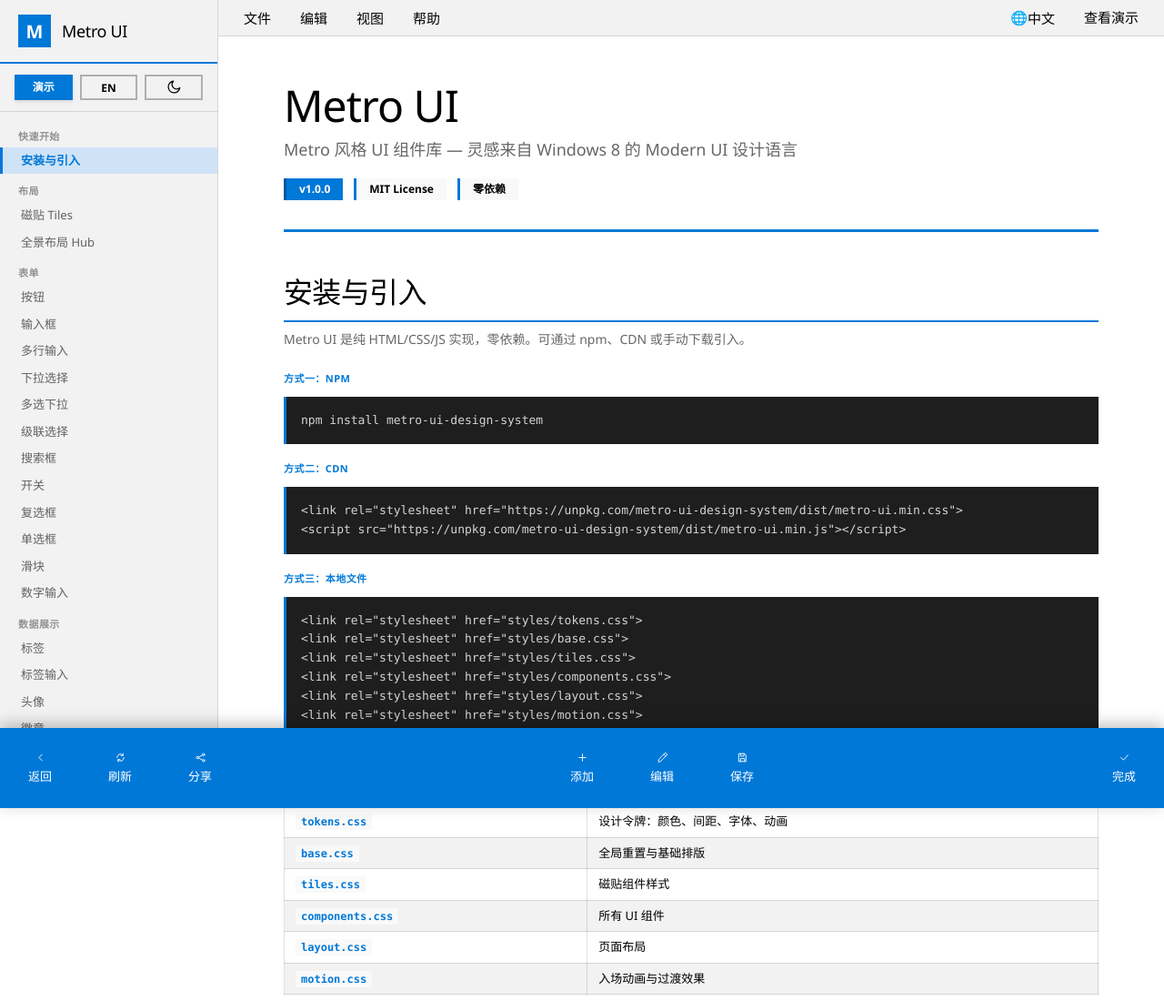
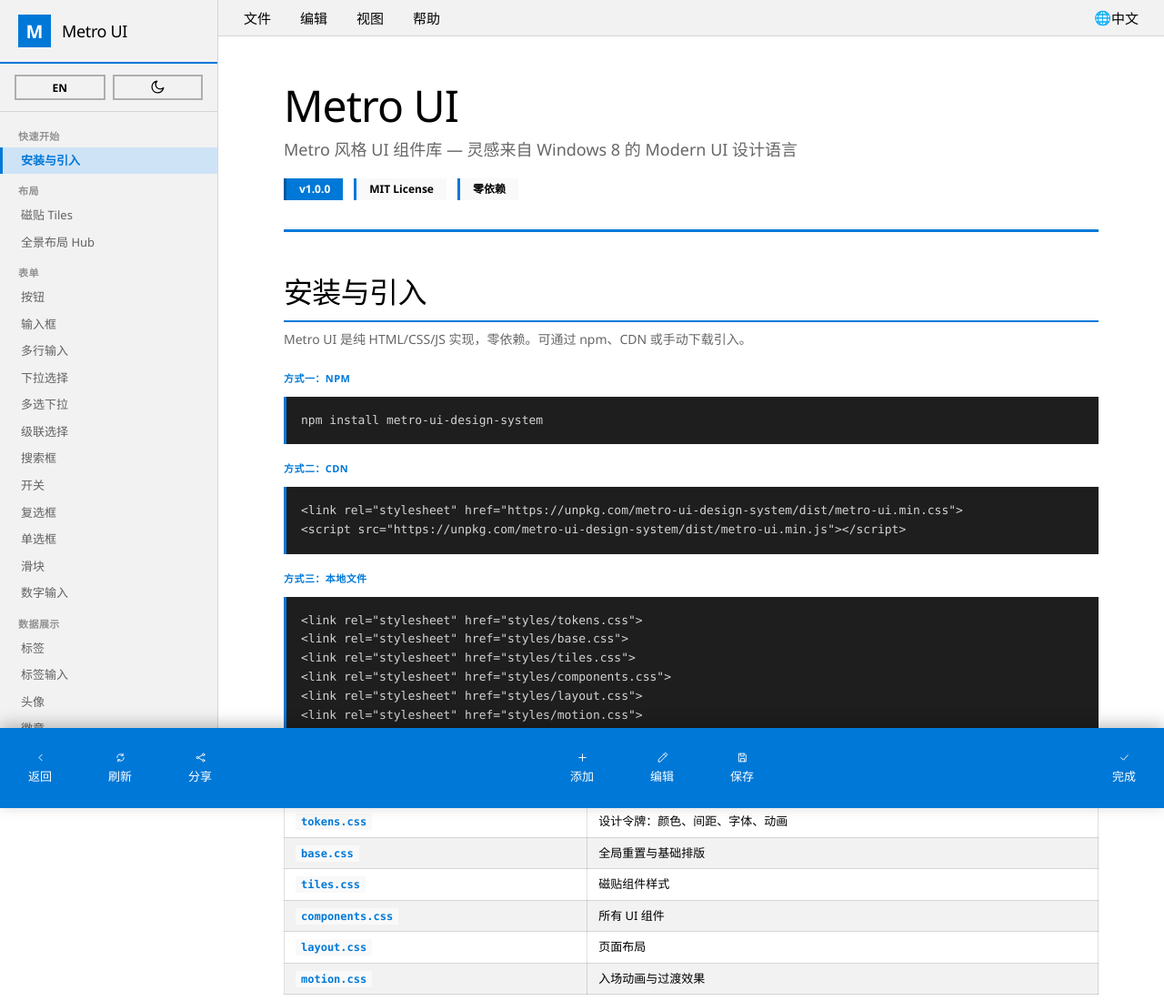
Before and after one commit to ethanfly/metro-ui, a website: page index.html in a window 1280 px wide. Shown: the top 1100 px of the page at 91% size. Drawn offline with Linux system fonts and the light colour scheme.

Commit message:
Remove demo buttons from docs page

```diff
--- a/index.html
+++ b/index.html
@@ -250,7 +250,6 @@
   <button class="menubar-item" onclick="metroToast({type:'info',title:'帮助',message:'菜单功能演示'})"><span class="lang-zh">帮助</span><span class="lang-en">Help</span></button>
   <div style="flex:1"></div>
   <button class="menubar-item" data-lang-toggle title="切换语言 / Switch Language">🌐 <span class="lang-zh">中文</span><span class="lang-en">English</span></button>
-  <a class="menubar-item" href="#"><span class="lang-zh">查看演示</span><span class="lang-en">Demo</span></a>
 </nav>
 
 <!-- Left Sidebar -->
@@ -260,7 +259,6 @@
     <div class="brand-name">Metro UI</div>
   </div>
   <div class="rail-actions">
-    <a href="#" class="btn btn--sm btn--primary"><span class="lang-zh">演示</span><span class="lang-en">Demo</span></a>
     <button class="btn btn--sm" data-lang-toggle><span class="lang-zh">EN</span><span class="lang-en">中</span></button>
     <button class="btn btn--sm" data-theme-toggle><svg class="glyph sm"><use href="#i-moon"/></svg></button>
   </div>
```
